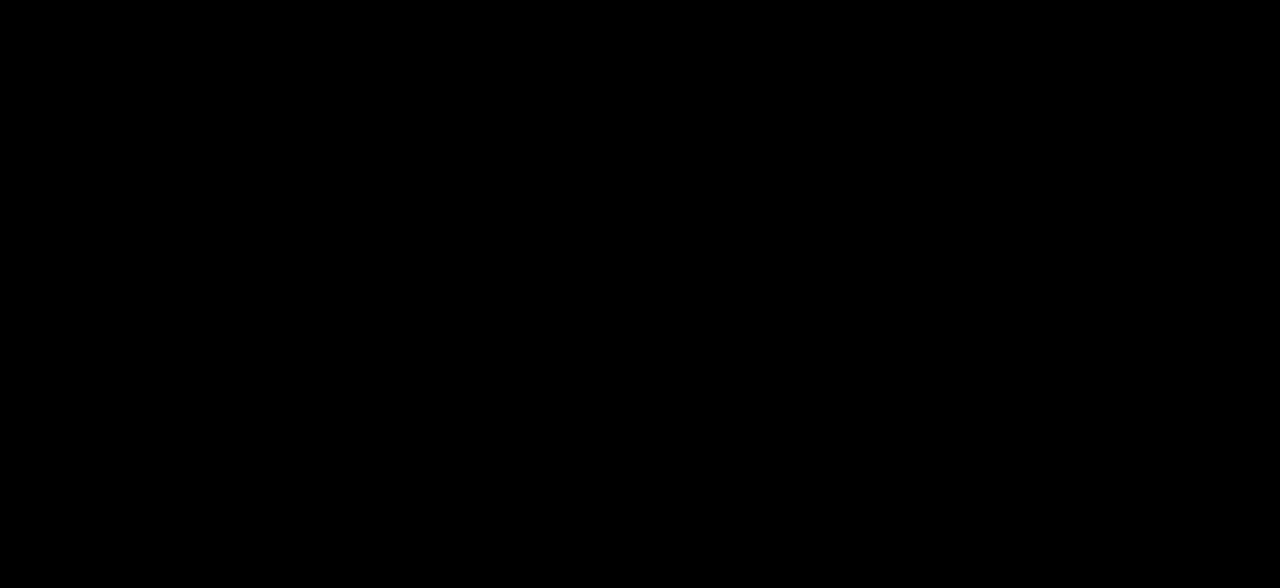
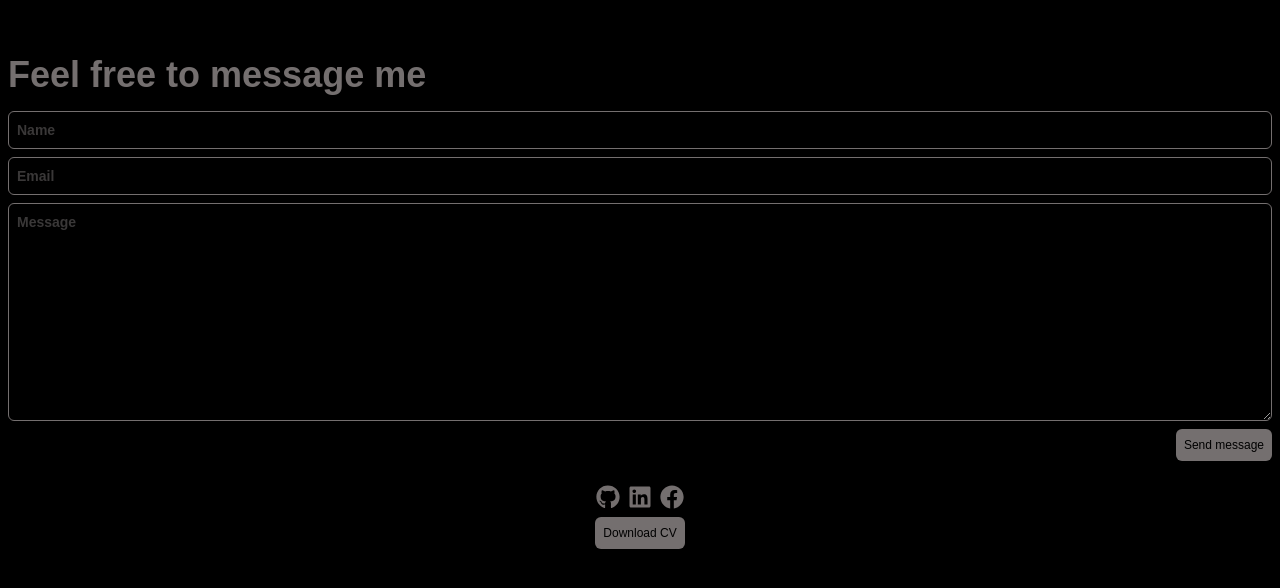
Before and after one commit to jeru7/portfolio, a Next.js app: page / in a window 1280 px wide. Shown: the part 3346-3934 px from the top of the page. Before the commit the page ends 3256 px from the top, so only its background shows below. Built offline with nearby package versions, Linux system fonts and the light colour scheme.

Commit message:
add: let's connect section
- isolate the soc meds to its own ts file
- update social types

```diff
--- a/app/page.tsx
+++ b/app/page.tsx
@@ -1,15 +1,17 @@
 import Hero from "@/components/hero/Hero";
+import LetsConnect from "@/components/lets-connect/LetsConnect";
 import Projects from "@/components/projects/Projects";
 import Tagline from "@/components/tagline/Tagline";
 import Technologies from "@/components/technologies/Technologies";
 
 const HomePage = () => {
   return (
-    <div className="flex-1 p-2 font-bold text-4xl">
+    <div className="flex-1 p-2 font-bold text-4xl w-screen">
       <Hero />
       <Tagline />
       <Projects />
       <Technologies />
+      <LetsConnect />
     </div>
   );
 };
--- a/components/hero/Hero.tsx
+++ b/components/hero/Hero.tsx
@@ -1,25 +1,6 @@
 "use client";
 
-import { SocialMedia } from "@/types/social.types";
-import { FaFacebook, FaGithub, FaLinkedin } from "react-icons/fa";
-
-const socMeds: SocialMedia[] = [
-  {
-    title: "Github",
-    icon: <FaGithub className="h-6 w-6" />,
-    link: "https://github.com/jeru7",
-  },
-  {
-    title: "Linkedin",
-    icon: <FaLinkedin className="h-6 w-6" />,
-    link: "https://www.linkedin.com/in/jeru7/",
-  },
-  {
-    title: "Facebook",
-    icon: <FaFacebook className="h-6 w-6" />,
-    link: "https://www.facebook.com/jeruuu.7/",
-  },
-];
+import { socMeds } from "@/lib/socials";
 
 const Hero = () => {
   return (
@@ -46,7 +27,7 @@
                 rel="noopener noreferrer"
                 className="cursor-pointer hover:opacity-80 transition-opacity"
               >
-                {social.icon}
+                {<social.icon className="w-6 h-6" />}
               </a>
             </div>
           ))}
--- a/components/lets-connect/LetsConnect.tsx
+++ b/components/lets-connect/LetsConnect.tsx
@@ -1,5 +1,69 @@
+import { socMeds } from "@/lib/socials";
+
 const LetsConnect = () => {
-  return <div></div>;
+  return (
+    <section className="h-screen flex flex-col justify-center gap-6">
+      {/* message form */}
+      <form className="flex flex-col gap-4">
+        {/* title */}
+        <p>Feel free to message me</p>
+        <section className="flex flex-col gap-2">
+          {/* name */}
+          <input
+            type="text"
+            placeholder="Name"
+            className="text-sm border rounded-md p-2 focus:outline-none focus:ring-0"
+          />
+          {/* email */}
+          <input
+            type="email"
+            placeholder="Email"
+            className="text-sm border rounded-md p-2 focus:outline-none focus:ring-0"
+          />
+          {/* message */}
+          <textarea
+            placeholder="Message"
+            className="w-full text-sm border rounded-md p-2 focus:outline-none focus:ring-0"
+            rows={10}
+          />
+          {/* send message button */}
+          <button
+            type="submit"
+            className="bg-foreground w-fit h-fit p-2 rounded-md self-end"
+          >
+            <p className="text-background text-xs font-normal">Send message</p>
+          </button>
+        </section>
+      </form>
+
+      {/* social media and cv */}
+      <section className="flex flex-col gap-2 items-center">
+        {/* social media buttons */}
+        <div className="flex gap-2">
+          {socMeds.map((social, index) => (
+            <div
+              className="flex items-center justify-center"
+              key={index}
+              title={social.title}
+            >
+              <a
+                href={social.link}
+                target="_blank"
+                rel="noopener noreferrer"
+                className="cursor-pointer hover:opacity-80 transition-opacity"
+              >
+                {<social.icon className="w-6 h-6" />}
+              </a>
+            </div>
+          ))}
+        </div>
+        {/* cv button */}
+        <button className="bg-foreground rounded-md p-2">
+          <p className="text-xs font-normal text-background">Download CV</p>
+        </button>
+      </section>
+    </section>
+  );
 };
 
 export default LetsConnect;
--- a/components/technologies/Technologies.tsx
+++ b/components/technologies/Technologies.tsx
@@ -16,7 +16,7 @@
 const Technologies = () => {
   return (
     <section className="h-screen">
-      <article className="h-full flex flex-col w-full">
+      <article className="h-full flex flex-col w-full gap-4">
         <header className="">My development tools</header>
         <ul className="flex gap-2 flex-wrap">
           {technologies.map((technology, index) => (
--- /dev/null
+++ b/lib/socials.ts
@@ -0,0 +1,20 @@
+import { SocialMedia } from "@/types/social.types";
+import { FaFacebook, FaGithub, FaLinkedin } from "react-icons/fa";
+
+export const socMeds: SocialMedia[] = [
+  {
+    title: "Github",
+    icon: FaGithub,
+    link: "https://github.com/jeru7",
+  },
+  {
+    title: "Linkedin",
+    icon: FaLinkedin,
+    link: "https://www.linkedin.com/in/jeru7/",
+  },
+  {
+    title: "Facebook",
+    icon: FaFacebook,
+    link: "https://www.facebook.com/jeruuu.7/",
+  },
+];
--- a/types/social.types.ts
+++ b/types/social.types.ts
@@ -1,7 +1,8 @@
 import { ReactNode } from "react";
+import { IconType } from "react-icons";
 
 export interface SocialMedia {
   title: string;
-  icon: ReactNode;
+  icon: IconType;
   link: string;
 }
```
